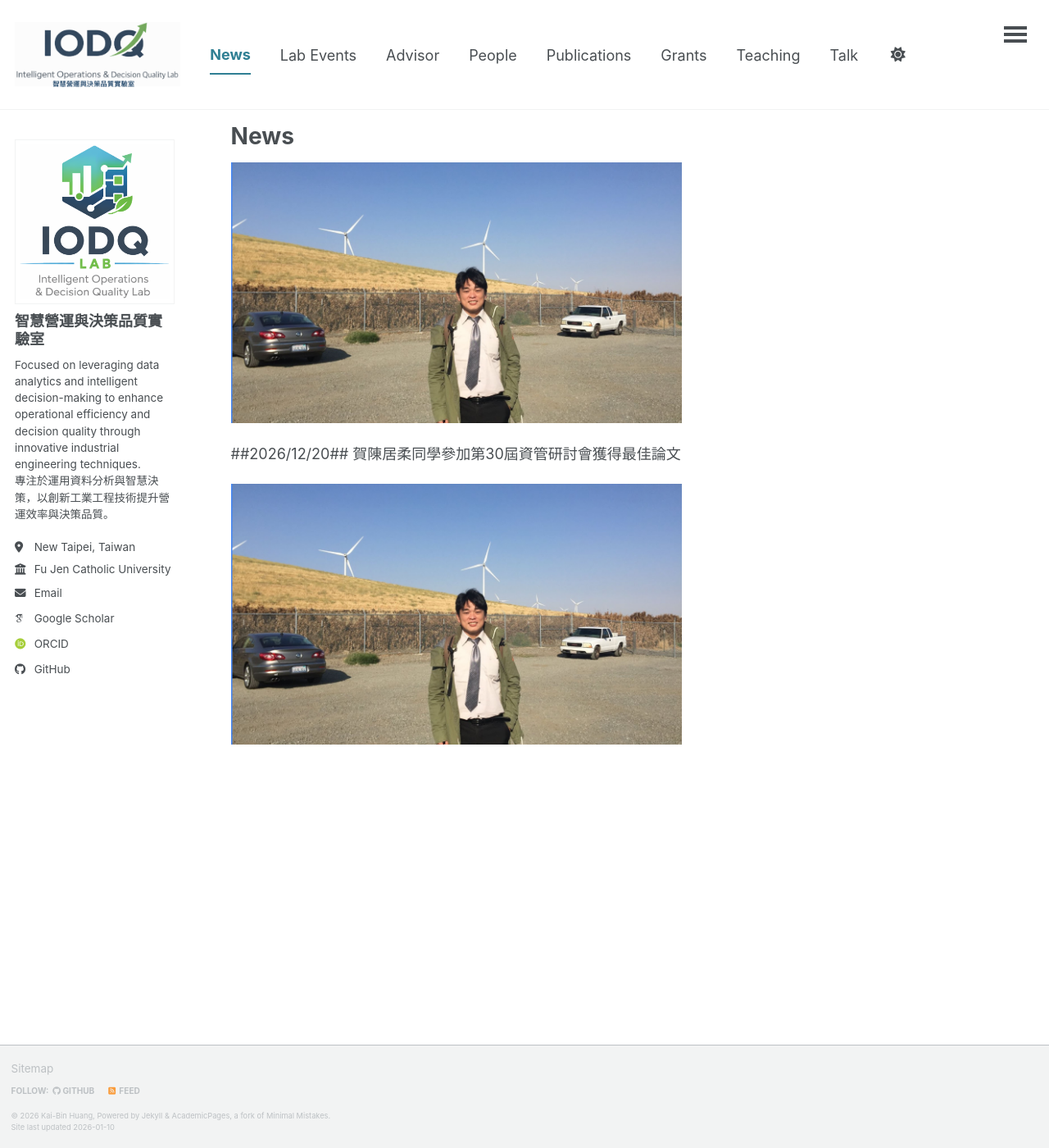
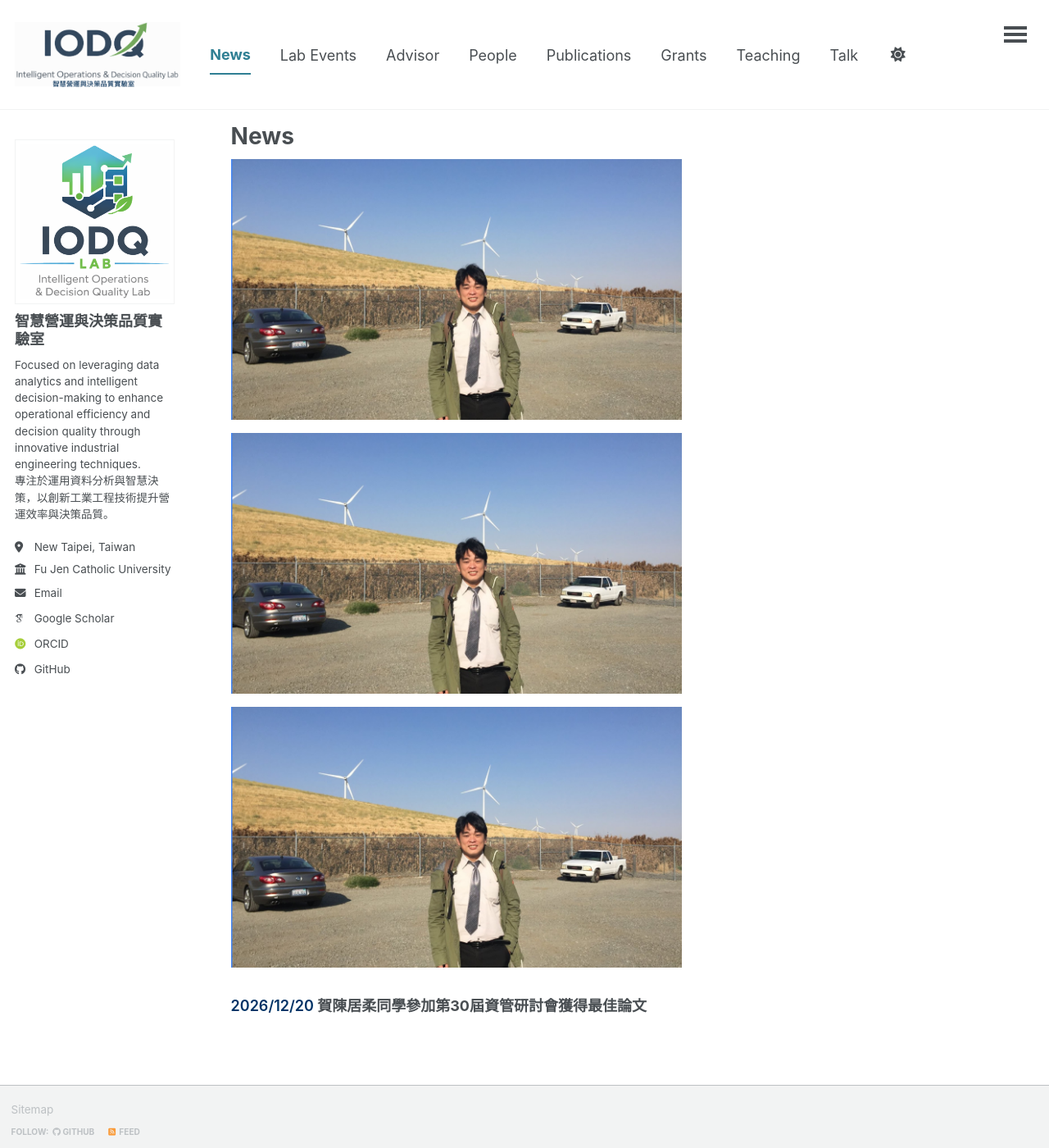
Before and after one commit to kbhuang188/kbhuang188.github.io, a Jekyll site: the page built from _pages/news.md, in a window 1280 px wide and 1400 px high. Shown: the whole window at 82% size. Built offline with Jekyll 4.4.1, drawn with Linux system fonts in a browser that asks for light colours; some web fonts are replaced; a script bundle is joined from its source files by our own code; library files that are not in the unit come from our copies.

Commit message:
Update news.md

```diff
--- a/_pages/news.md
+++ b/_pages/news.md
@@ -4,11 +4,13 @@ title: "News"
 permalink: /news/
 ---
 
-<p align="left">
-<img src="/images/portrait-1.png" width="550">
-</p>
+<div style="display:flex; gap:16px; flex-wrap:wrap;">
+  <img src="/images/portrait-1.png" width="550">
+  <img src="/images/portrait-1.png" width="550">
+   <img src="/images/portrait-1.png" width="550">
+</div>
 
-##2026/12/20##  賀陳居柔同學參加第30屆資管研討會獲得最佳論文
-<p align="left">
-<img src="/images/portrait-1.png" width="550">
-</p>
+<h3>
+  <span style="color:#003366; font-weight:600;">2026/12/20</span>
+  賀陳居柔同學參加第30屆資管研討會獲得最佳論文
+</h3>
```
